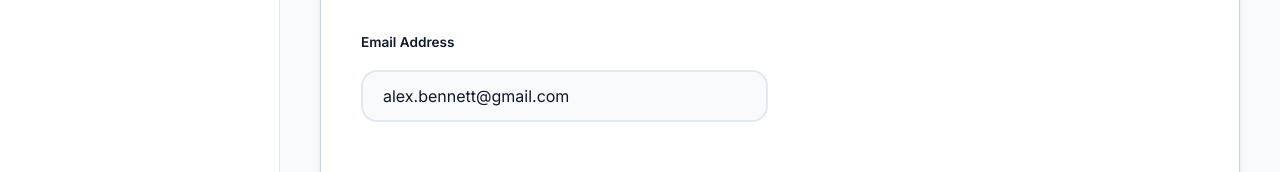
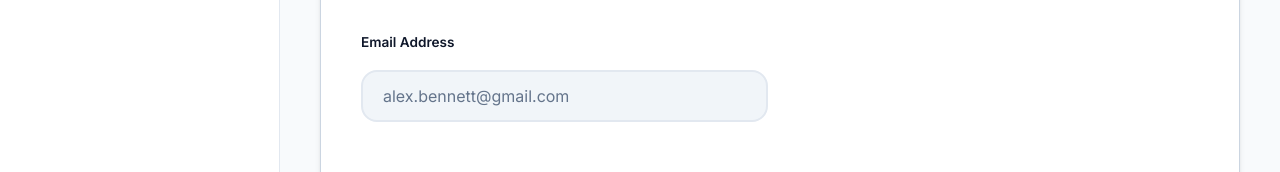
Before and after one commit to MatthewEngelbert/medtrust, a React (Vite) app: page /dashboard in a window 1280 px wide. Both pictures are taken after a click on the button "Settings". Shown: the part 513-685 px from the top of the page. Built offline with nearby package versions, Linux system fonts and the light colour scheme.

Commit message:
email immutable

```diff
--- a/src/components/PatientDashboard.jsx
+++ b/src/components/PatientDashboard.jsx
@@ -295,6 +295,8 @@ const PatientDashboard = ({ handleLogout }) => {
                                             value={formData.email}
                                             onChange={handleInputChange}
                                             className="form-input"
+                                            disabled
+                                            style={{ backgroundColor: '#f1f5f9', cursor: 'not-allowed', color: '#64748b' }}
                                         />
                                     </div>
 
--- a/src/pages/Dashboard.css
+++ b/src/pages/Dashboard.css
@@ -458,6 +458,13 @@
     box-shadow: 0 0 0 4px rgba(0, 145, 73, 0.1);
 }
 
+.form-input:disabled {
+    background-color: #f1f5f9;
+    color: #94a3b8;
+    cursor: not-allowed;
+    border-color: #e2e8f0;
+}
+
 .save-btn {
     grid-column: span 2;
     background-color: #009149;
```
